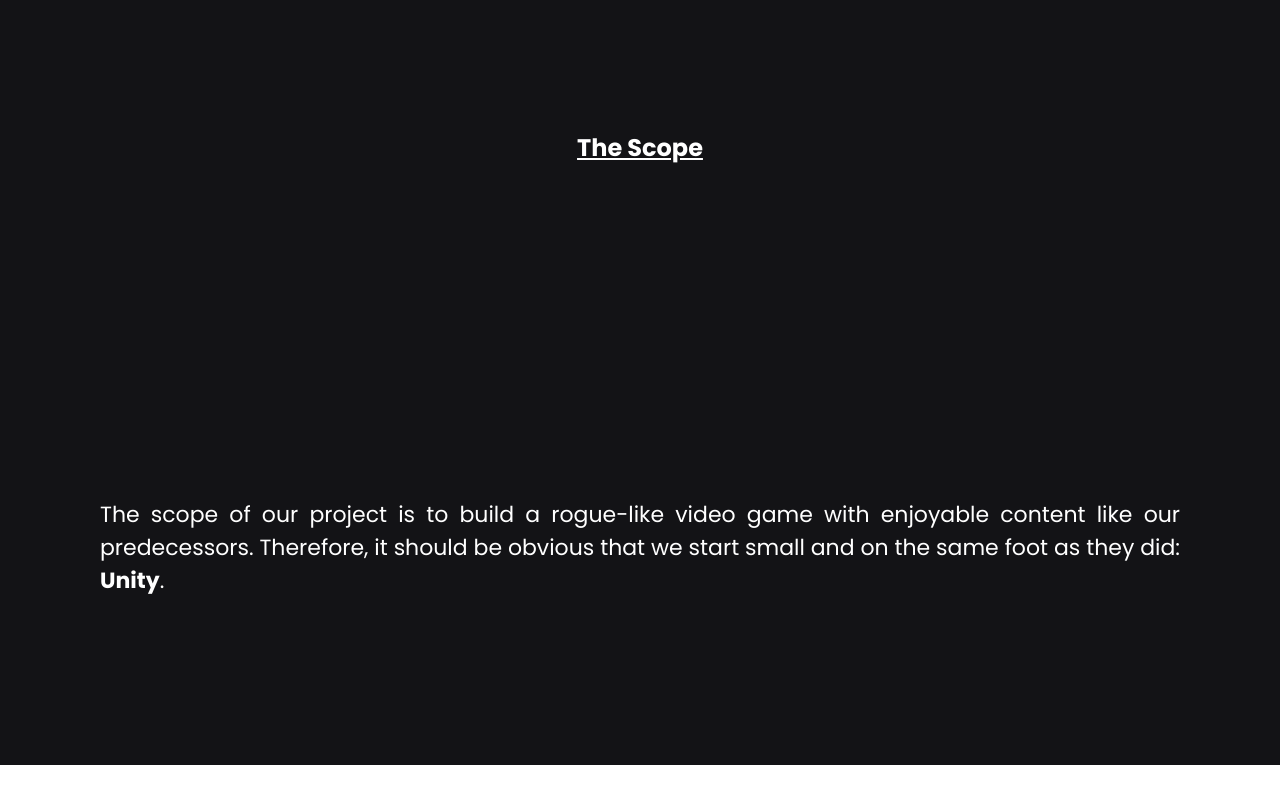
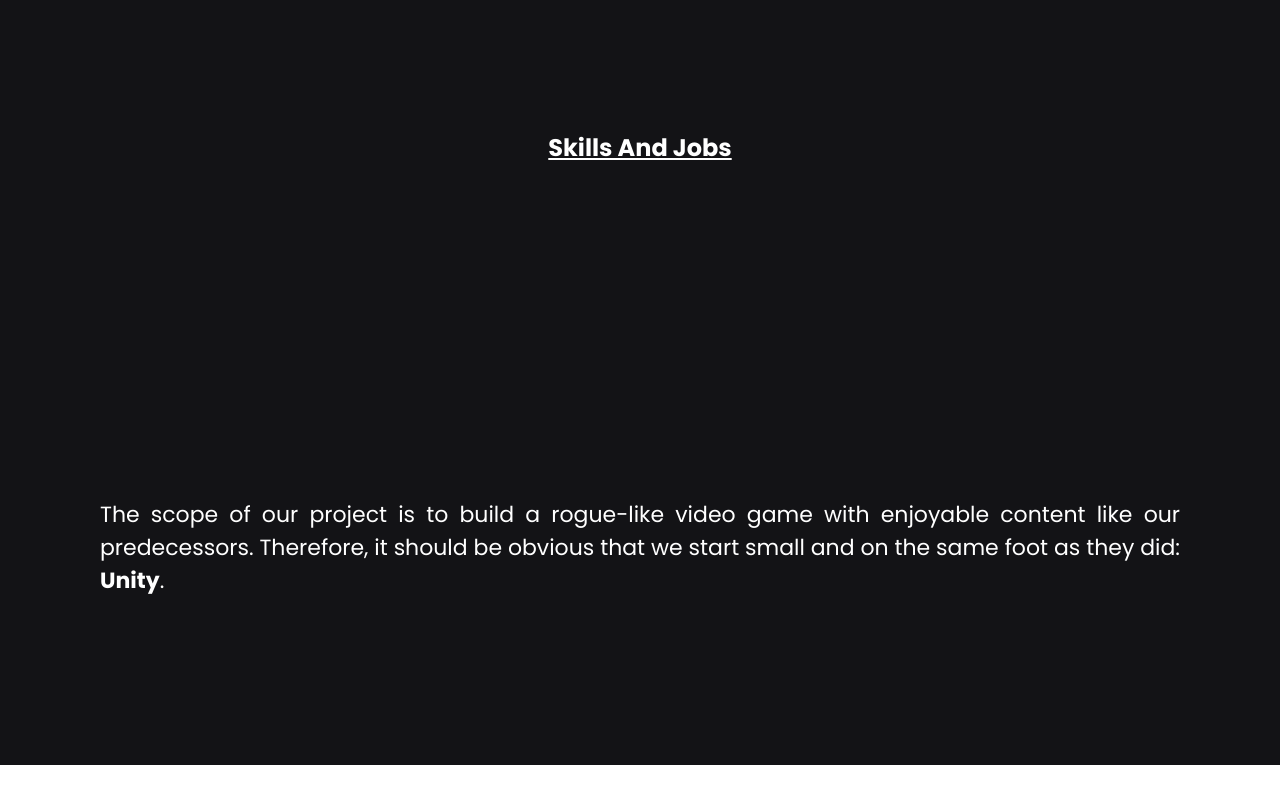
Before and after one commit to Netherheim/Netherheim.github.io, a plain HTML site: page index.html in a window 1280 px wide. Shown: the part 2520-3324 px from the top of the page. Drawn offline with Linux system fonts and the light colour scheme.

Commit message:
Skills and jobs in index

```diff
--- a/index.html
+++ b/index.html
@@ -60,7 +60,7 @@
     </section>
     <section class="hidden">
         <a style="color: #fff;" href="./contentFiles/Scope.html">
-            <h2>The Scope</h2>
+            <h2>Skills And Jobs</h2>
         </a>
         <div class="text">
             <p>
```
